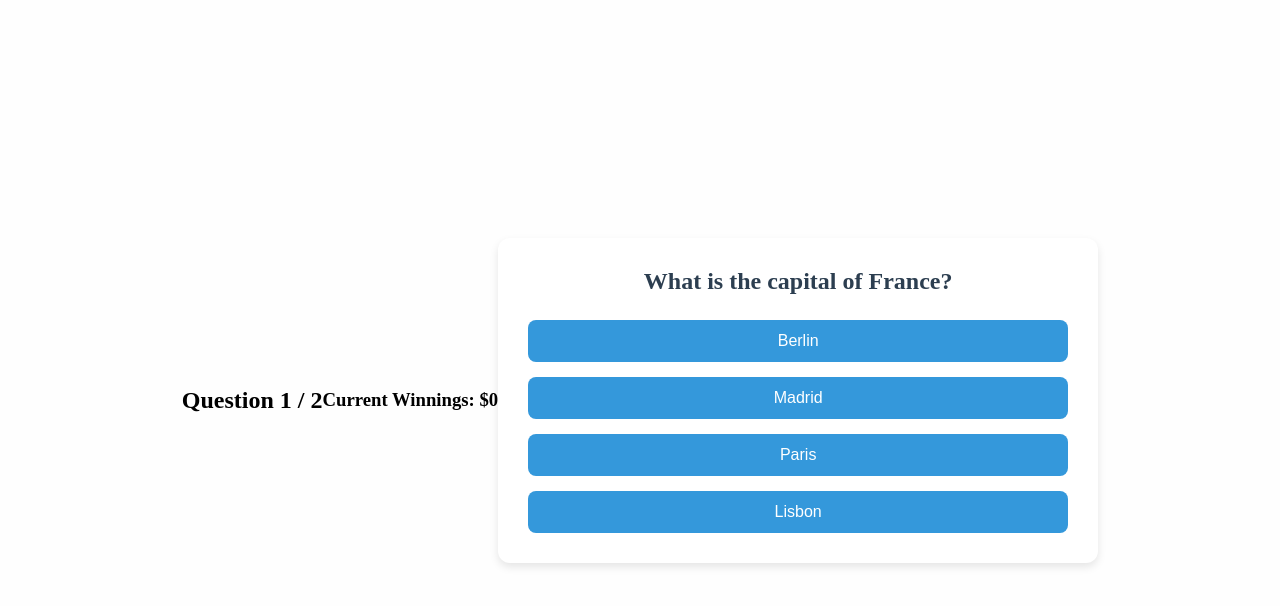
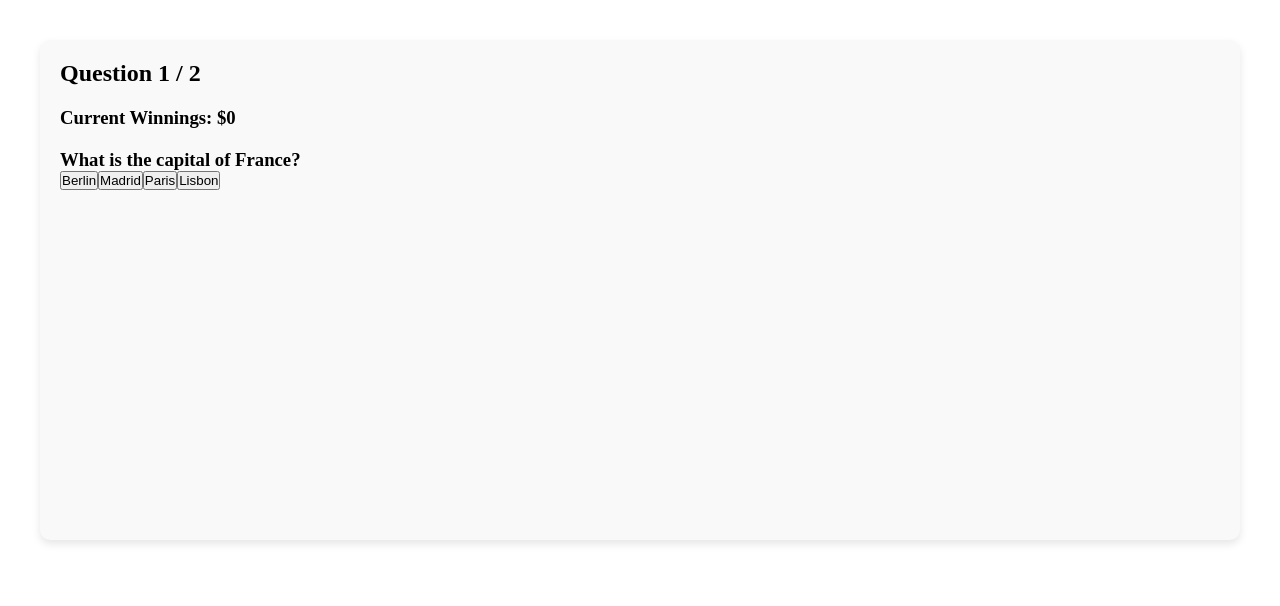
Before and after one commit to deepkapatel22199/quiz-app, a React app in the folder frontend/: page /quiz in a window 1280 px wide. Shown: the top 606 px of the page. Built offline with nearby package versions, Linux system fonts and the light colour scheme; the HTML template or start-up script is replaced by a standard one.

Commit message:
Besic Functionality working

```diff
--- a/frontend/src/App.jsx
+++ b/frontend/src/App.jsx
@@ -12,7 +12,7 @@ const App = () => {
         <Routes>
           <Route path="/" element={<Home />} />
           <Route path="/quiz" element={<Quiz />} />
-          <Route path="/results" element={<Results />} />
+          <Route path="/result" element={<Results />} />
         </Routes>
       </div>
     </Router>
--- a/frontend/src/Components/QuestionCard.jsx
+++ b/frontend/src/Components/QuestionCard.jsx
@@ -1,19 +1,18 @@
 import React from 'react';
-import './QuestionCard.css';
 
-function QuestionCard({ question, options, onAnswer }) {
+const QuestionCard = ({ question, options, onAnswer }) => {
     return (
-    <div className="question-card">
-      <h2>{question}</h2>
-      <div className="options">
-        {options.map((opt, index) => (
-          <button key={index} onClick={() => onAnswer(opt)}>
-            {opt}
+        <div>
+            <h3>{question}</h3>
+            <div>
+                {options.map((option, index) => (
+                    <button key={index} onClick={() => onAnswer(option)}>
+                        {option}
                     </button>
                 ))}
             </div>
         </div>
     );
-}
+};
 
 export default QuestionCard;
--- a/frontend/src/Components/Quiz.css
+++ b/frontend/src/Components/Quiz.css
@@ -1,8 +1,32 @@
-.quiz-container {
+.quiz-main-layout {
+    display: flex;
+    justify-content: space-between;
+    gap: 40px;
     padding: 40px;
-    min-height: 100vh;
-    background: #fefefe;
+}
+.quiz-section {
+    flex: 1;
     display: flex;
-    justify-content: center;
-    align-items: center;
+    flex-direction: column;
+    gap: 20px;
+    padding: 20px;
+    background-color: #f9f9f9;
+    border-radius: 10px;
+    box-shadow: 0 4px 8px rgba(0, 0, 0, 0.1);
+    min-height: 500px;
+}
+
+.feedback-message {
+    background-color: #222;
+    color: white;
+    font-size: 1.5rem;
+    padding: 20px;
+    text-align: center;
+    border-radius: 10px;
+    animation: fadeIn 0.3s ease-in-out;
   }
+
+  @keyframes fadeIn {
+    from { opacity: 0; transform: translateY(-10px); }
+    to { opacity: 1; transform: translateY(0); }
+  }
--- a/frontend/src/Components/Quiz.jsx
+++ b/frontend/src/Components/Quiz.jsx
@@ -7,32 +7,55 @@ import './Quiz.css';
 
 const Quiz = () => {
     const [currentIndex, setCurrentIndex] = useState(0);
-    const [score, setScore] = useState(0);
     const [winnings, setWinnings] = useState(0);
+    const [message, setMessage] = useState("");
+    const [showMessage, setShowMessage] = useState(false);
     const navigate = useNavigate();
 
-    const handleAnswer = (selected) => {
-        const correct = questions[currentIndex].correctAnswer;
-        if (selected === correct) {
-            setScore(score + 1);
-            setWinnings(winnings + 100);
+    const handleAnswer = (selectedAnswer) => {
+        const currentQuestion = questions[currentIndex];
+
+        if (selectedAnswer === currentQuestion.correctAnswer) {
+          const prize = 100;
+          const newWinnings = winnings + prize;
+          setWinnings(newWinnings);
+          setMessage(`🎉 Correct! You won $${prize}`);
+          setShowMessage(true);
+
+          setTimeout(() => {
+            setShowMessage(false);
+            if (currentIndex + 1 < questions.length) {
+              setCurrentIndex(prev => prev + 1);
+            } else {
+              navigate("/result", { state: { winnings: newWinnings } });
             }
-        const next = currentIndex + 1;
-        if (next < questions.length) {
-          setCurrentIndex(next);
+          }, 1000);
         } else {
-          navigate('/results', { state: { score, total: questions.length, winnings: winnings + (selected === correct ? 100 : 0) } });
+          setMessage("❌ Sorry, that's incorrect. Game Over!");
+          setShowMessage(true);
+
+          setTimeout(() => {
+            navigate("/result", { state: { winnings: winnings } });
+          }, 1000);
         }
       };
+
+
   return (
-    <div className="quiz-container">
+    <div className='quiz-main-layout'>
+        <div className="quiz-section">
             <h2>Question {currentIndex + 1} / {questions.length}</h2>
             <h3>Current Winnings: ${winnings}</h3>
+            {showMessage ? (
+            <div className="feedback-message">{message}</div>
+            ) : (
             <QuestionCard
                 question={questions[currentIndex].question}
                 options={questions[currentIndex].options}
                 onAnswer={handleAnswer}
             />
+            )}
+        </div>
     </div>
   );
 }
--- a/frontend/src/Components/Results.jsx
+++ b/frontend/src/Components/Results.jsx
@@ -1,20 +1,33 @@
-import React from 'react';
-import { useNavigate, useLocation } from 'react-router-dom';
-import './Results.css';
+import React from "react";
+import { useLocation, useNavigate } from "react-router-dom";
+import './Results.css';  // Import a custom CSS file for styling
 
-const Results = () => {
+const Result = () => {
+  const location = useLocation();
   const navigate = useNavigate();
-  const location = useLocation();
-  const { score, total, winnings } = location.state || { score: 0, total: 0, winnings: 0 };
+  const winnings = location.state?.winnings ?? 0;
+
 
   return (
-    <div className="results-container">
-      <h1>🎉 Congratulations!</h1>
-      <p>You answered {score} out of {total} correctly.</p>
-      <h2>You won: 💰 ${winnings}</h2>
-      <button onClick={() => navigate('/')}>Play Again</button>
+    <div className="result-page">
+      <div className="result-container">
+        <h1 className="result-title">🎉 Game Over!</h1>
+        <h2 className="result-subtitle">Your Final Winnings:</h2>
+        <h3 className="result-amount">${winnings}</h3>
+        <p className="result-message">
+          {winnings > 0
+            ? "Great job! You answered the questions correctly."
+            : "Oops! Looks like you didn't get the answers right. Better luck next time!"}
+        </p>
+        <button
+          className="play-again-btn"
+          onClick={() => navigate("/")}
+        >
+          Play Again
+        </button>
+      </div>
     </div>
   );
-}
+};
 
-export default Results;
+export default Result;
```
Lines whose indentation alone changed are shown as unchanged.
